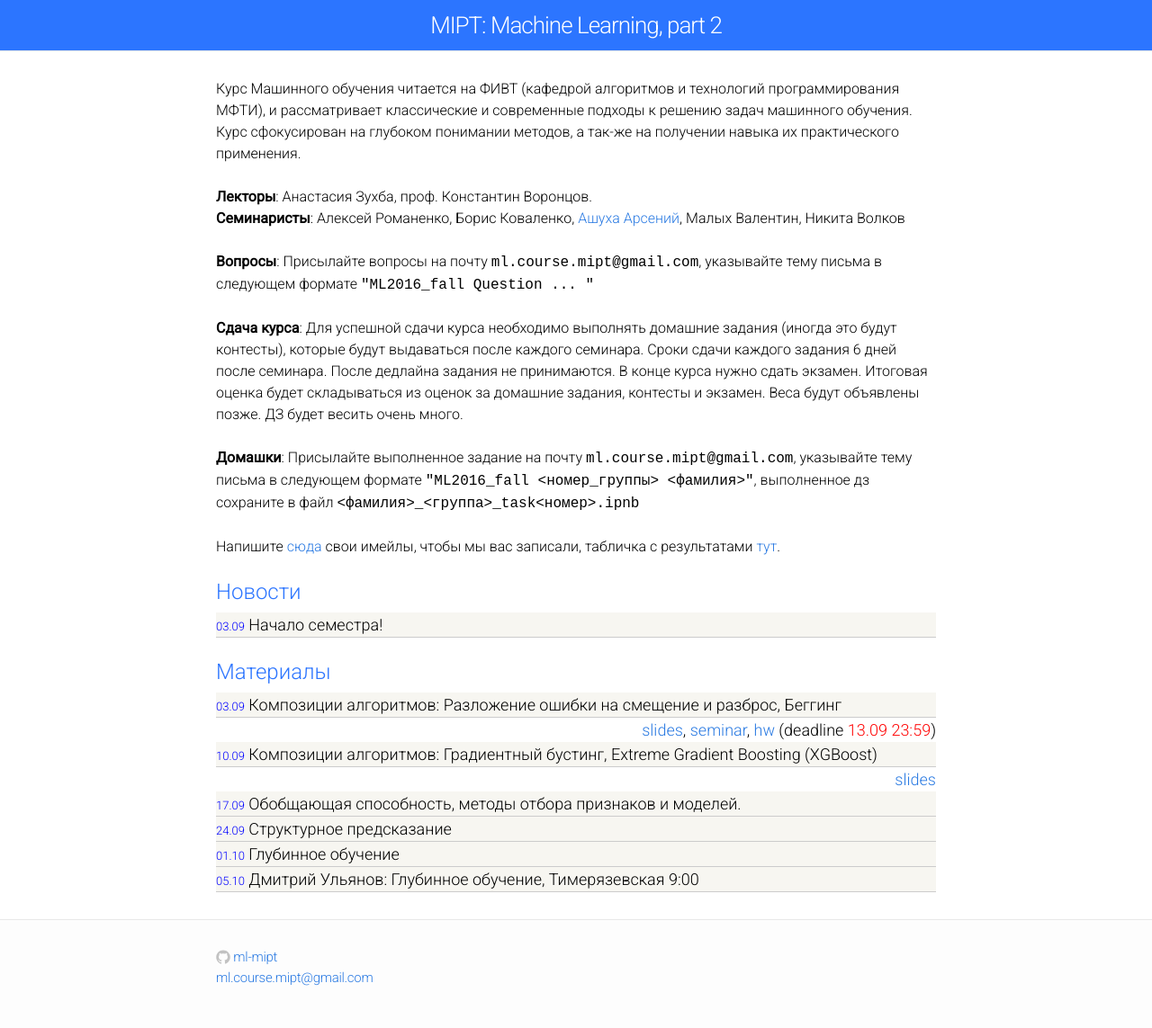
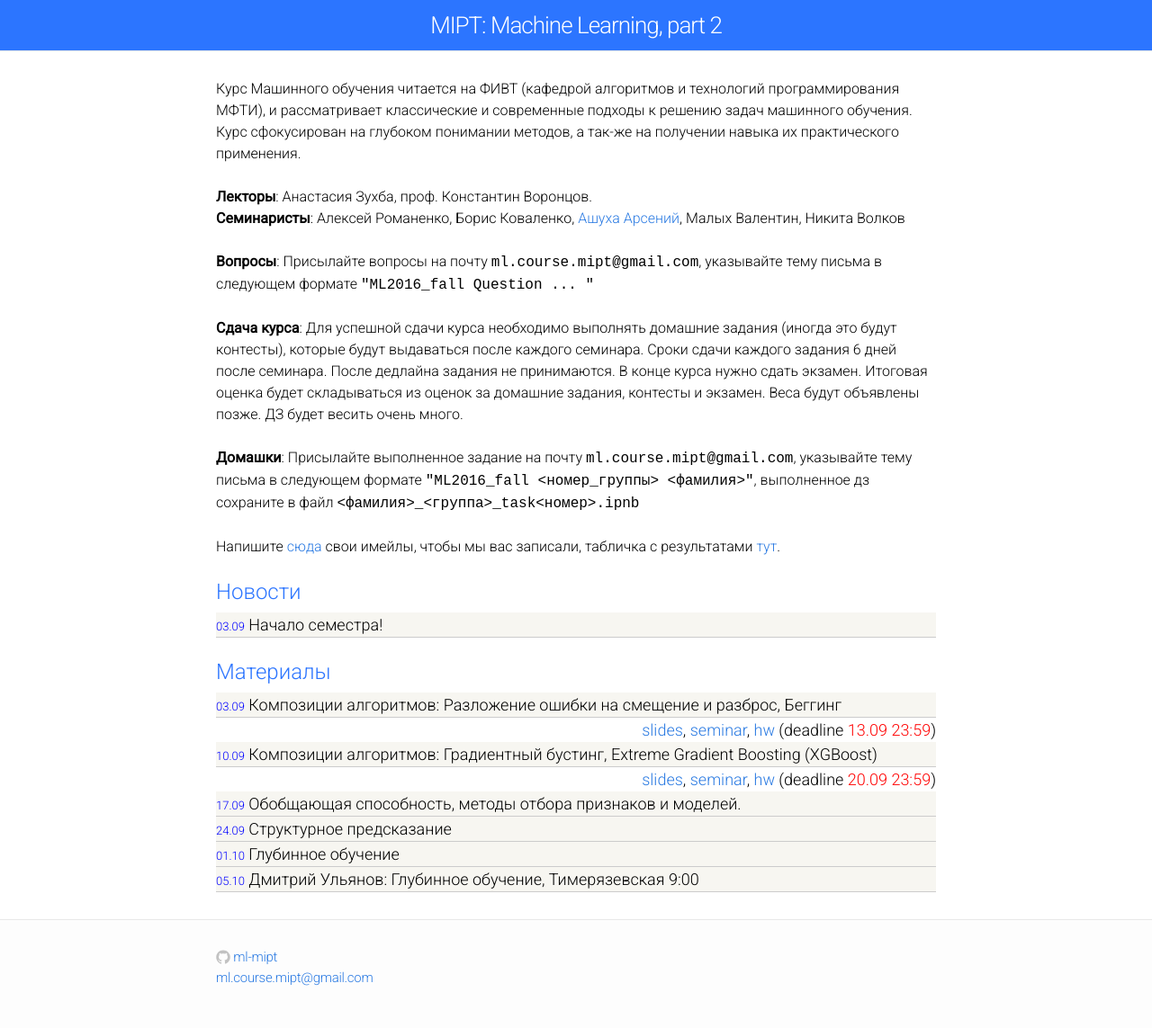
Before and after one commit to ml-mipt/old-ml-mipt.github.io, a Jekyll site: the page built from index.html, in a window 1280 px wide. Shown: the whole page at 90% size. Built offline with Jekyll 4.4.1, drawn with Linux system fonts in a browser that asks for light colours.

Commit message:
add 2nd sem and hw

```diff
--- a/index.html
+++ b/index.html
@@ -44,7 +44,10 @@ layout: default
       <font size="2" color="blue">10.09</font> Композиции алгоритмов: Градиентный бустинг, Extreme Gradient Boosting (XGBoost)
     </div>
     <div style="text-align: right">
-        <font color="red"><a href="https://github.com/ml-mipt/ml-mipt-part2/blob/master/lectures/lec2-Composition.pdf">slides</a></font>
+        <a href="https://github.com/ml-mipt/ml-mipt-part2/blob/master/lectures/lec2-Composition.pdf">slides</a>, <link href="">
+        <a href="https://github.com/ml-mipt/ml-mipt-part2/blob/master/seminars/sem02_boosting_xgb/seminar2.ipynb">seminar</a>,
+        <a href="https://github.com/ml-mipt/ml-mipt-part2/blob/master/home_works/hw02_boosting_xgb/task2.ipynb">hw</a>
+        (deadline <font color="red">20.09 23:59</font>)
     </div>
 
     <div class="materials-item">
```
